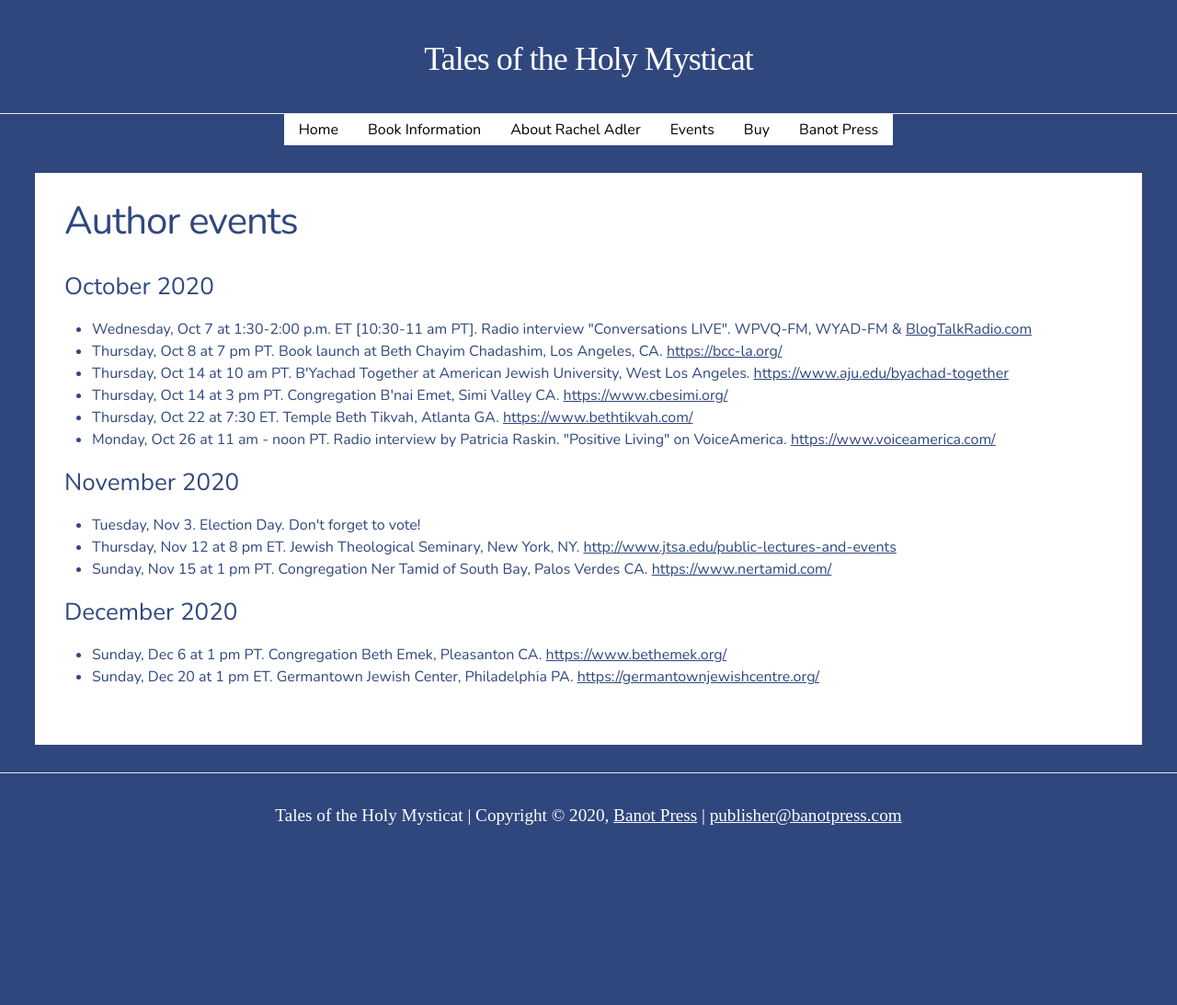
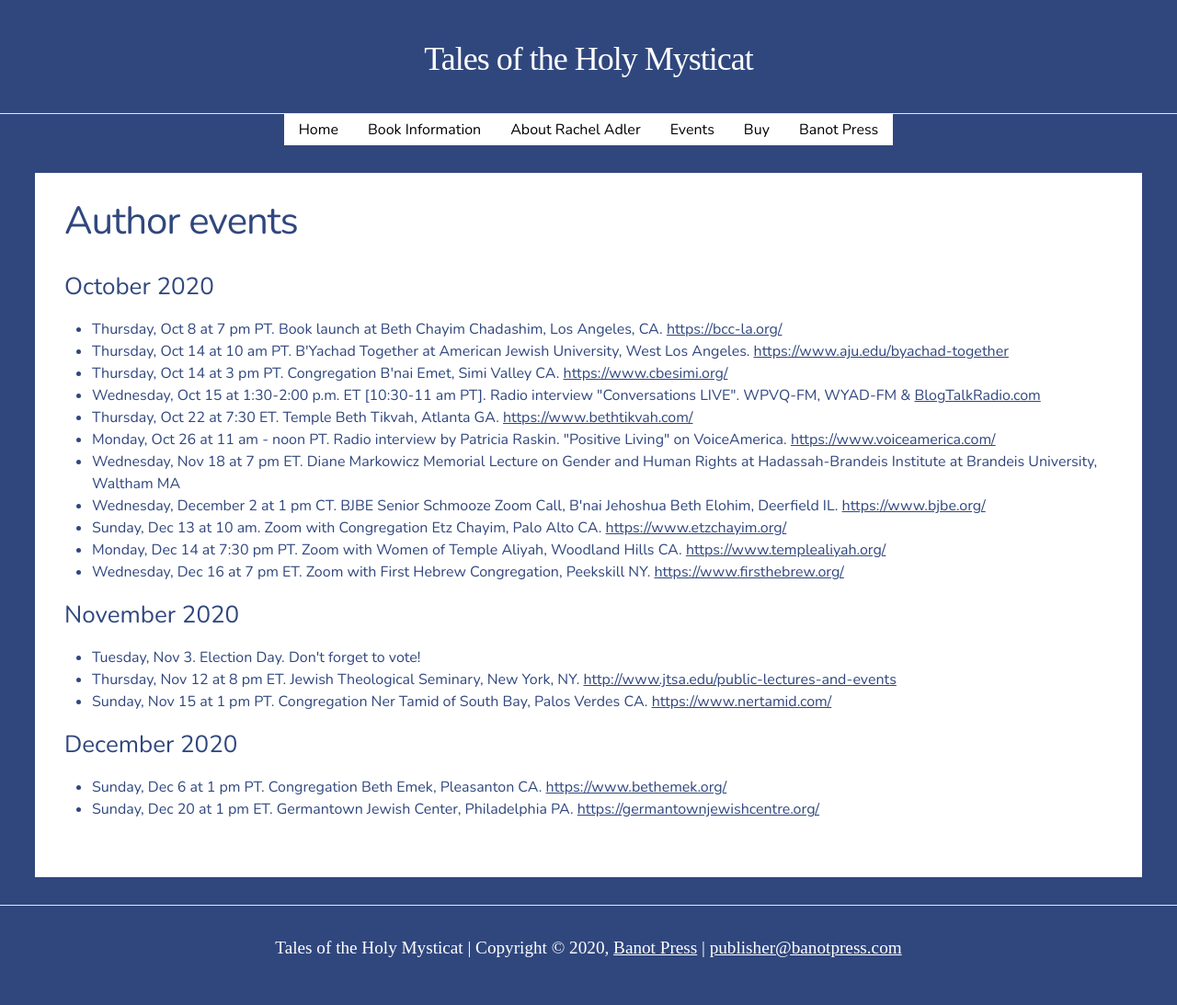
Before and after one commit to markfullmer/holymysticat, a Jekyll site: the page built from events.md, in a window 1280 px wide. Shown: the whole page at 92% size. Built offline with Jekyll 4.4.1, drawn with Linux system fonts in a browser that asks for light colours; some web fonts are replaced; before the commit the page ends 949 px from its top, so only the background shows below that.

Commit message:
Update events

```diff
--- a/events.md
+++ b/events.md
@@ -7,12 +7,17 @@
 
 <h3>October 2020</h3>
 <ul class="calendar">
-  <li>Wednesday, Oct 7 at 1:30-2:00 p.m. ET  [10:30-11 am PT]. Radio interview "Conversations LIVE". WPVQ-FM, WYAD-FM & <a href="https://blogtalkradio.com">BlogTalkRadio.com</a></li>
   <li>Thursday, Oct 8 at 7 pm PT. Book launch at Beth Chayim Chadashim, Los Angeles, CA. <a href="https://bcc-la.org/">https://bcc-la.org/</a></li>
   <li>Thursday, Oct 14 at 10 am PT. B'Yachad Together at American Jewish University, West Los Angeles. <a href="https://www.aju.edu/byachad-together">https://www.aju.edu/byachad-together</a></li>
   <li>Thursday, Oct 14 at 3 pm PT. Congregation B'nai Emet, Simi Valley CA. <a href="https://www.cbesimi.org">https://www.cbesimi.org/</a></li>
+  <li>Wednesday, Oct 15 at 1:30-2:00 p.m. ET  [10:30-11 am PT]. Radio interview "Conversations LIVE". WPVQ-FM, WYAD-FM & <a href="https://blogtalkradio.com">BlogTalkRadio.com</a></li>
   <li>Thursday, Oct 22 at 7:30 ET. Temple Beth Tikvah, Atlanta GA. <a href="https://www.bethtikvah.com/">https://www.bethtikvah.com/</a></li>
   <li>Monday, Oct 26 at 11 am - noon PT. Radio interview by Patricia Raskin. "Positive Living" on VoiceAmerica. <a href="https://www.voiceamerica.com/">https://www.voiceamerica.com/</a></li>
+  <li>Wednesday, Nov 18 at 7 pm ET. Diane Markowicz Memorial Lecture on Gender and Human Rights at Hadassah-Brandeis Institute at Brandeis University, Waltham MA</li>
+  <li>Wednesday, December 2 at 1 pm CT. BJBE Senior Schmooze Zoom Call, B'nai Jehoshua Beth Elohim, Deerfield IL. <a href="https://www.bjbe.org/">https://www.bjbe.org/</a></li>
+  <li>Sunday, Dec 13 at 10 am. Zoom with Congregation Etz Chayim, Palo Alto CA. <a href=" https://www.etzchayim.org/">https://www.etzchayim.org/</a></li>
+  <li>Monday, Dec 14 at 7:30 pm PT. Zoom with Women of Temple Aliyah, Woodland Hills CA. <a href="https://www.templealiyah.org/">https://www.templealiyah.org/</a></li>
+  <li>Wednesday, Dec 16 at 7 pm ET. Zoom with First Hebrew Congregation, Peekskill NY. <a href="https://www.firsthebrew.org/">https://www.firsthebrew.org/</a></li>
 </ul>
 
 <h3>November 2020</h3>
```
